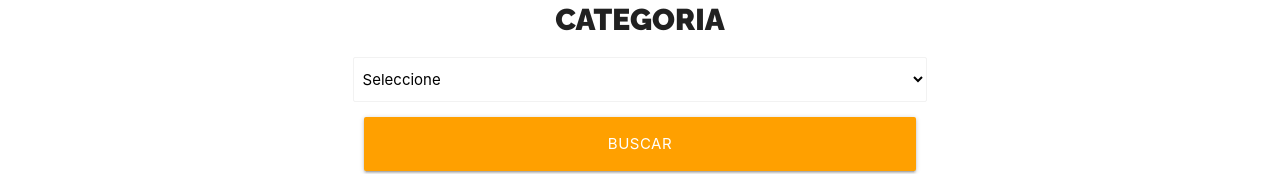
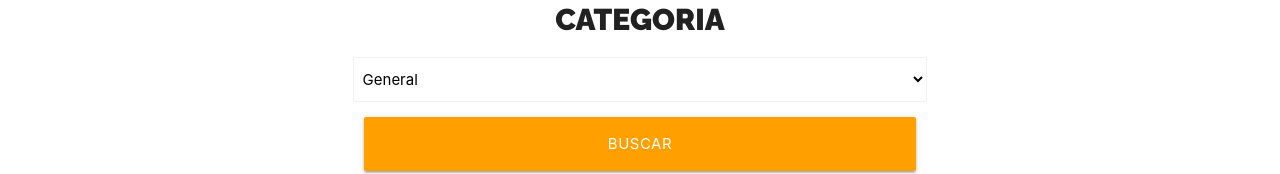
Before and after one commit to MauricioGarcia12/NEWS-APP, a React (Create React App) app: page / in a window 1280 px wide. Shown: the part 160-334 px from the top of the page. Built offline with nearby package versions, Linux system fonts and the light colour scheme.

Commit message:
Mostrando resultados del Select

```diff
--- a/src/components/Formulario.jsx
+++ b/src/components/Formulario.jsx
@@ -3,8 +3,19 @@
 import useSelect from '../hooks/useSelect'
 
 const Formulario = () => {
+
+
+    const OPCIONES =[
+        {value:'general',label:'General'},
+        {value:'business',label:'Negocios'},
+        {value:'entertainment',label: 'Entretenimiento'},
+        {value:'Health',label:'Salud'},
+        {value:'science',label: 'Cinecia'},
+        {value:'sport',label:'Deportes'},
+        {value:'technology',label:'Tecnologia'},
+    ]
     //utilizar custom hook
-    const [categoria,SelectNoticias]=useSelect();
+    const [categoria,SelectNoticias]=useSelect('general',OPCIONES);
 
     return (
         <div className={`${styles.buscador} row`}>
--- a/src/hooks/useSelect.jsx
+++ b/src/hooks/useSelect.jsx
@@ -1,4 +1,5 @@
 import React,{useState} from 'react'
+
 const useSelect = (stateInicial,opciones) => {
     //state del custom hook
     const [state,actualizarState]=useState('');
@@ -6,8 +7,12 @@
     const selectNoticias = () =>(
         <select
         className='browser-default'
+        value={state}
+        onChange={e => actualizarState(e.target.value)}
         >
-            <option value=''>Seleccione</option>
+            {opciones.map( opcion =>(
+                <option key={opcion.value} value={opcion.value}>{opcion.label}</option>
+            ))}
 
         </select>
     );
```
